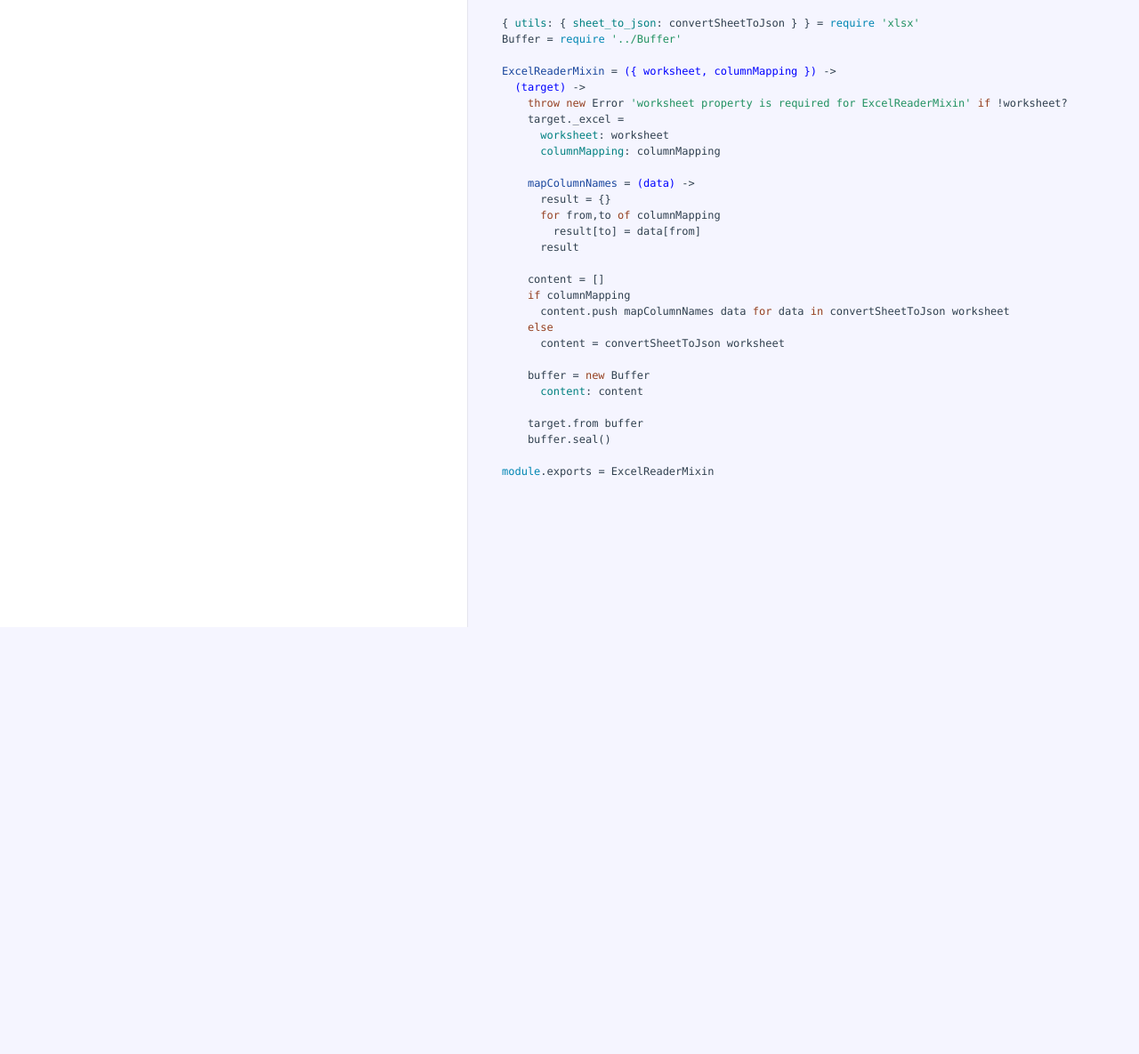
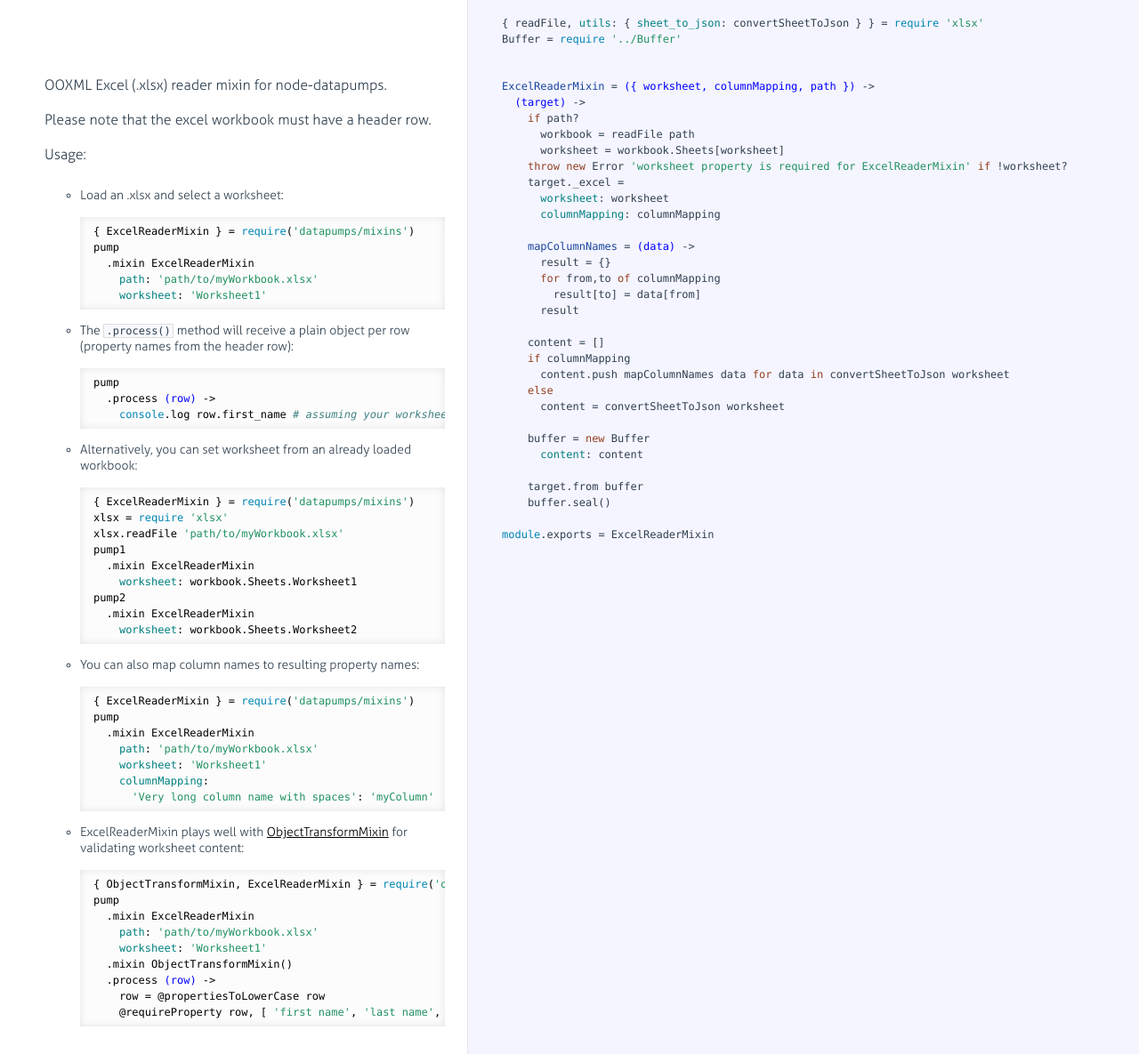
Before and after one commit to agmen-hu/node-datapumps, a plain HTML site: page docs/mixin/ExcelReaderMixin.html in a window 1280 px wide. Shown: the part 95-1280 px from the top of the page at 89% size. Before the commit the page ends 800 px from the top, so only its background shows below. Drawn offline with Linux system fonts and the light colour scheme.

Commit message:
Updated docs of ExcelReaderMixin

```diff
--- a/docs/mixin/ExcelReaderMixin.html
+++ b/docs/mixin/ExcelReaderMixin.html
@@ -91,11 +91,79 @@
 
             </div>
 
-            <div class="content"><div class='highlight'><pre>{ <span class="hljs-attribute">utils</span>: { <span class="hljs-attribute">sheet_to_json</span>: convertSheetToJson } } = <span class="hljs-built_in">require</span> <span class="hljs-string">'xlsx'</span>
-Buffer = <span class="hljs-built_in">require</span> <span class="hljs-string">'../Buffer'</span>
+            <div class="content"><div class='highlight'><pre>{ readFile, <span class="hljs-attribute">utils</span>: { <span class="hljs-attribute">sheet_to_json</span>: convertSheetToJson } } = <span class="hljs-built_in">require</span> <span class="hljs-string">'xlsx'</span>
+Buffer = <span class="hljs-built_in">require</span> <span class="hljs-string">'../Buffer'</span></pre></div></div>
 
-<span class="hljs-function"><span class="hljs-title">ExcelReaderMixin</span> = <span class="hljs-params">({ worksheet, columnMapping })</span> -&gt;</span>
+        </li>
+
+
+        <li id="section-2">
+            <div class="annotation">
+
+              <div class="pilwrap ">
+                <a class="pilcrow" href="#section-2">&#182;</a>
+              </div>
+              <p>OOXML Excel (.xlsx) reader mixin for node-datapumps.</p>
+<p>Please note that the excel workbook must have a header row.</p>
+<p>Usage:</p>
+<ul>
+<li><p>Load an .xlsx and select a worksheet:</p>
+<pre><code class="lang-coffee">{ ExcelReaderMixin } = <span class="hljs-built_in">require</span>(<span class="hljs-string">'datapumps/mixins'</span>)
+pump
+  .mixin ExcelReaderMixin
+    <span class="hljs-attribute">path</span>: <span class="hljs-string">'path/to/myWorkbook.xlsx'</span>
+    <span class="hljs-attribute">worksheet</span>: <span class="hljs-string">'Worksheet1'</span>
+</code></pre>
+</li>
+<li><p>The <code>.process()</code> method will receive a plain object per row (property names from the header row):</p>
+<pre><code class="lang-coffee">pump
+  .process <span class="hljs-function"><span class="hljs-params">(row)</span> -&gt;</span>
+    <span class="hljs-built_in">console</span>.log row.first_name <span class="hljs-comment"># assuming your worksheet has a first_name column</span>
+</code></pre>
+</li>
+<li><p>Alternatively, you can set worksheet from an already loaded workbook:</p>
+<pre><code class="lang-coffee">{ ExcelReaderMixin } = <span class="hljs-built_in">require</span>(<span class="hljs-string">'datapumps/mixins'</span>)
+xlsx = <span class="hljs-built_in">require</span> <span class="hljs-string">'xlsx'</span>
+xlsx.readFile <span class="hljs-string">'path/to/myWorkbook.xlsx'</span>
+pump1
+  .mixin ExcelReaderMixin
+    <span class="hljs-attribute">worksheet</span>: workbook.Sheets.Worksheet1
+pump2
+  .mixin ExcelReaderMixin
+    <span class="hljs-attribute">worksheet</span>: workbook.Sheets.Worksheet2
+</code></pre>
+</li>
+<li><p>You can also map column names to resulting property names:</p>
+<pre><code class="lang-coffee">{ ExcelReaderMixin } = <span class="hljs-built_in">require</span>(<span class="hljs-string">'datapumps/mixins'</span>)
+pump
+  .mixin ExcelReaderMixin
+    <span class="hljs-attribute">path</span>: <span class="hljs-string">'path/to/myWorkbook.xlsx'</span>
+    <span class="hljs-attribute">worksheet</span>: <span class="hljs-string">'Worksheet1'</span>
+    <span class="hljs-attribute">columnMapping</span>:
+      <span class="hljs-string">'Very long column name with spaces'</span>: <span class="hljs-string">'myColumn'</span>
+</code></pre>
+</li>
+<li><p>ExcelReaderMixin plays well with <a href="http://agmen-hu.github.io/node-datapumps/docs/mixin/ObjectTransformMixin.html">ObjectTransformMixin</a> for validating worksheet content:</p>
+<pre><code class="lang-coffee">{ ObjectTransformMixin, ExcelReaderMixin } = <span class="hljs-built_in">require</span>(<span class="hljs-string">'datapumps/mixins'</span>)
+pump
+  .mixin ExcelReaderMixin
+    <span class="hljs-attribute">path</span>: <span class="hljs-string">'path/to/myWorkbook.xlsx'</span>
+    <span class="hljs-attribute">worksheet</span>: <span class="hljs-string">'Worksheet1'</span>
+  .mixin ObjectTransformMixin()
+  .process <span class="hljs-function"><span class="hljs-params">(row)</span> -&gt;</span>
+    row = <span class="hljs-property">@propertiesToLowerCase</span> row
+    <span class="hljs-property">@requireProperty</span> row, [ <span class="hljs-string">'first name'</span>, <span class="hljs-string">'last name'</span>, <span class="hljs-string">'email address'</span> ]
+</code></pre>
+</li>
+</ul>
+
+            </div>
+
+            <div class="content"><div class='highlight'><pre><span class="hljs-function"><span class="hljs-title">ExcelReaderMixin</span> = <span class="hljs-params">({ worksheet, columnMapping, path })</span> -&gt;</span>
   <span class="hljs-function"><span class="hljs-params">(target)</span> -&gt;</span>
+    <span class="hljs-keyword">if</span> path?
+      workbook = readFile path
+      worksheet = workbook.Sheets[worksheet]
     <span class="hljs-keyword">throw</span> <span class="hljs-keyword">new</span> Error <span class="hljs-string">'worksheet property is required for ExcelReaderMixin'</span> <span class="hljs-keyword">if</span> !worksheet?
     target._excel =
       <span class="hljs-attribute">worksheet</span>: worksheet
```
